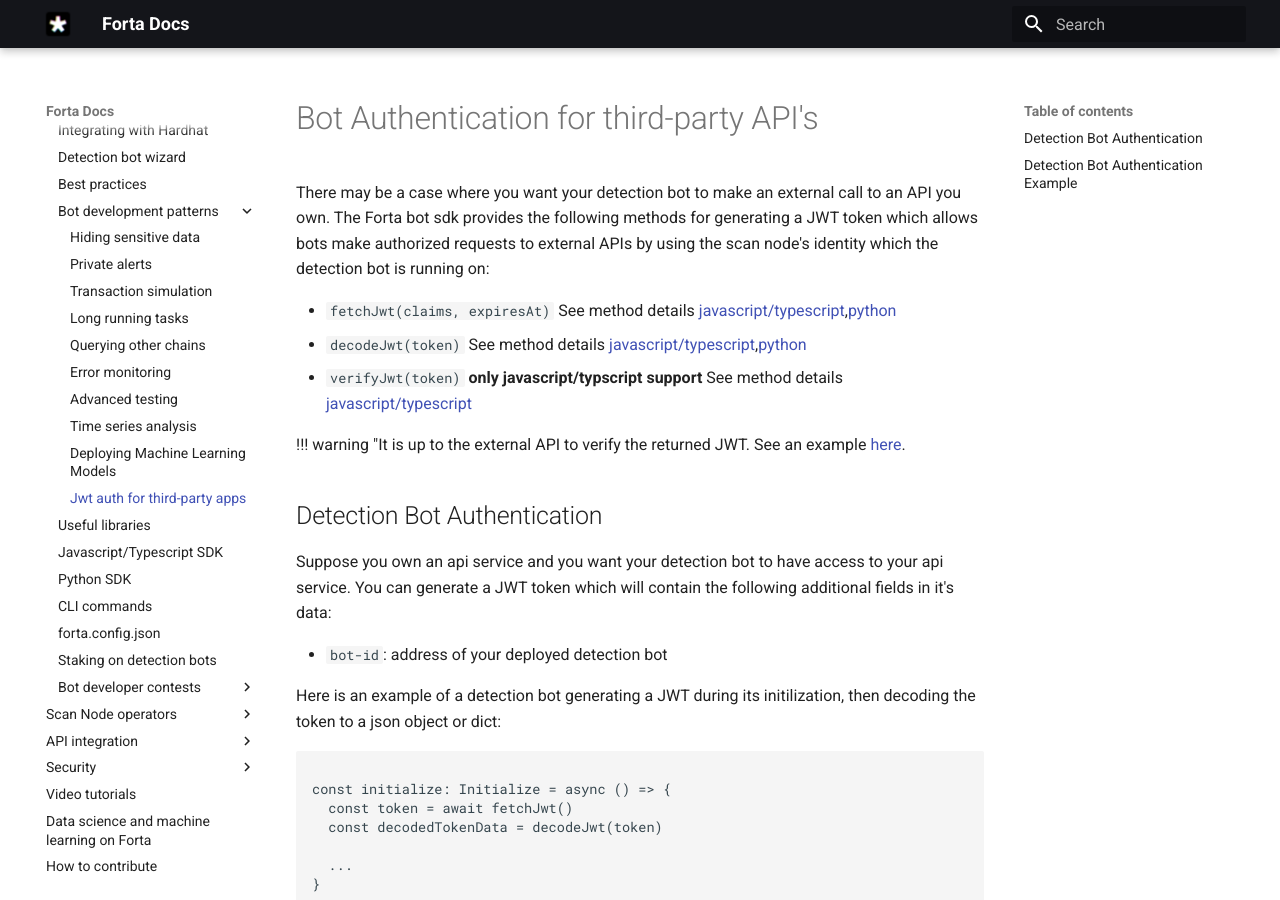
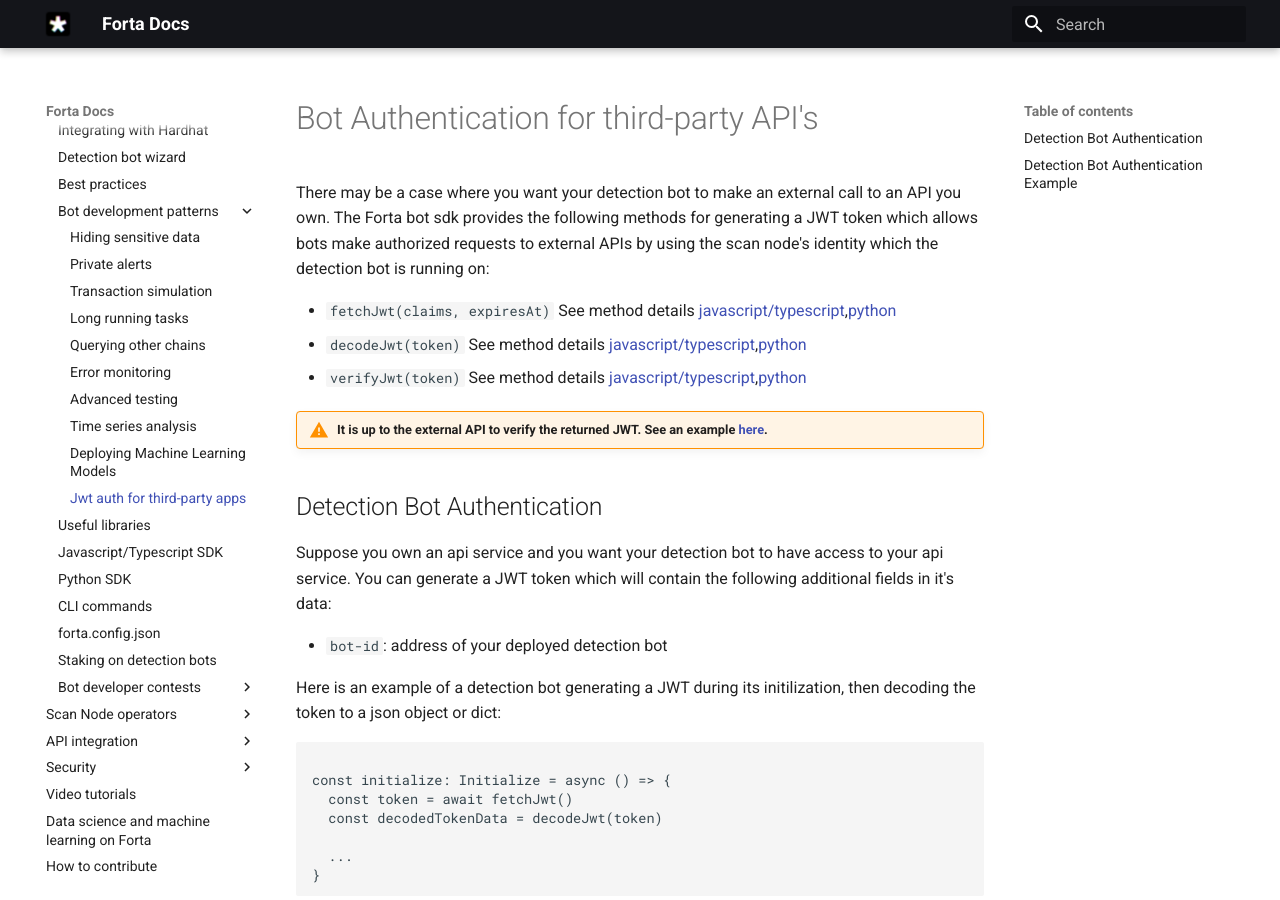
Before and after one commit to forta-network/docs, an MkDocs documentation site: the page built from docs/jwt-auth.md, in a window 1280 px wide and 900 px high. Built offline with MkDocs 1.6.1 and Material for MkDocs 9.7.7, drawn with Linux system fonts in a browser that asks for light colours.

Commit message:
Include link to python verify

```diff
--- a/docs/jwt-auth.md
+++ b/docs/jwt-auth.md
@@ -4,9 +4,9 @@
 
 - `fetchJwt(claims, expiresAt)` See method details [javascript/typescript](sdk.md#fetchjwt),[python](python.md#fetchjwt)
 - `decodeJwt(token)` See method details [javascript/typescript](sdk.md#decodejwt),[python](python.md#decodejwt)
-- `verifyJwt(token)` **only javascript/typscript support**  See method details [javascript/typescript](sdk.md#verifyjwt)
+- `verifyJwt(token)` See method details [javascript/typescript](sdk.md#verifyjwt),[python](python.md#verifyjwt)
 
-!!! warning "It is up to the external API to verify the returned JWT. See an example [here](jwt-auth.md#detection-bot-authentication-example).
+!!! warning "It is up to the external API to verify the returned JWT. See an example [here](jwt-auth.md#detection-bot-authentication-example)."
 
 ## Detection Bot Authentication
 
```
